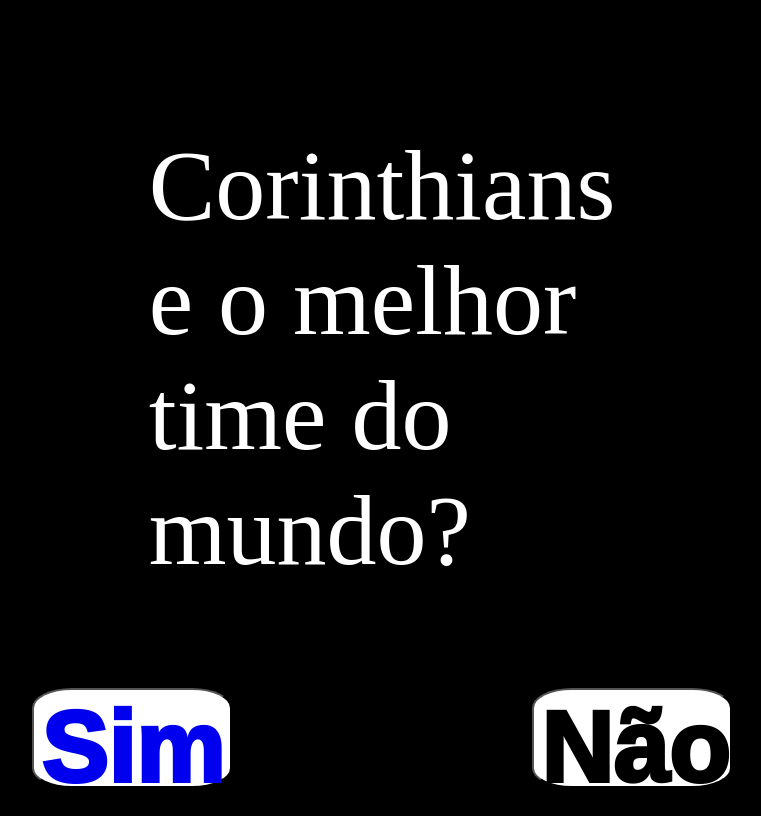
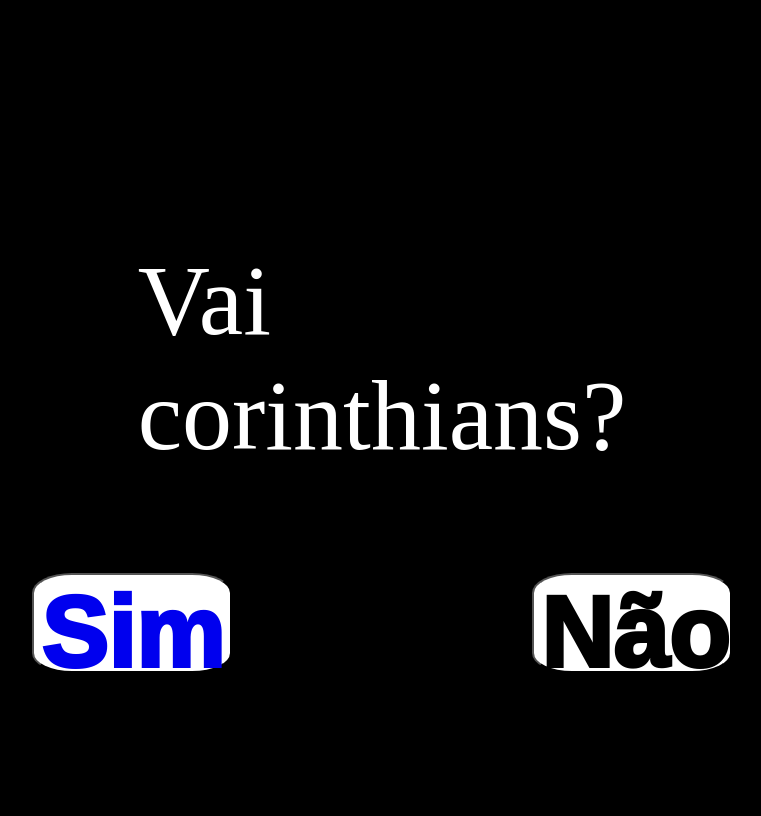
Before and after one commit to vitinho07-cpu/projetosjv07, a plain HTML site: page index.html in a window 1280 px wide. Shown: the whole page, without its empty margins (258-1019 px from the left). Drawn offline with Linux system fonts and the light colour scheme.

Commit message:
Update index.html

```diff
--- a/index.html
+++ b/index.html
@@ -50,7 +50,7 @@
 
 <body>
     <div class="box">
-        <p>Corinthians e o melhor time do mundo?</p>
+        <p>Vai corinthians?</p>
         <div class="buttons-container">
             <button>
                 <a href="https://www.youtube.com/watch?v=9cIWcoQONfk">Sim</a>
```
